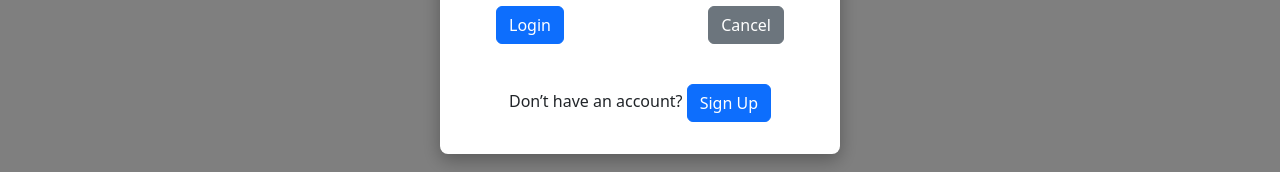
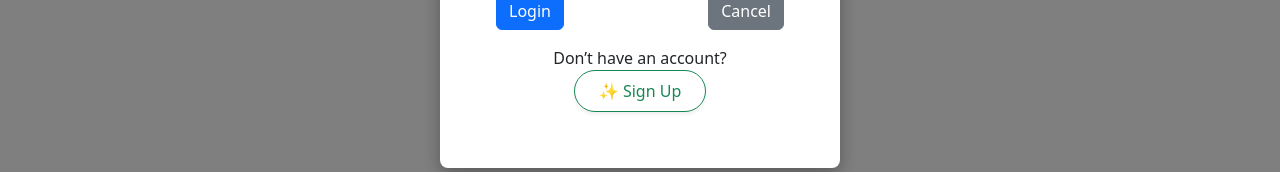
Before and after one commit to athu701/StorePulse-Modern-Rating-Review-Platform, a React (Vite) app in the folder frontend/: page /stores in a window 1280 px wide. Shown: the part 462-634 px from the top of the page. Built offline with nearby package versions, Linux system fonts and the light colour scheme; no server answers.

Commit message:
make signup and log in ui better

```diff
--- a/frontend/src/Landing_Pages/User/UserDashboard.jsx
+++ b/frontend/src/Landing_Pages/User/UserDashboard.jsx
@@ -253,16 +253,6 @@ export default function UserDashboard({
               onSuccess={() => setModalOpen(null)}
               onCancel={() => setModalOpen(null)}
             />
-
-            <div className="mt-3 text-center">
-              <small className="fs-6">Don’t have an account? </small>
-              <button
-                className="btn btn-primary"
-                onClick={() => setModalOpen("signup")}
-              >
-                Sign Up
-              </button>
-            </div>
           </div>
         </>
       )}
@@ -298,16 +288,6 @@ export default function UserDashboard({
               }}
               onCancel={() => setModalOpen(null)}
             />
-
-            <div className="mt-3 text-center">
-              <small className="fs-6">If you already have an account </small>
-              <button
-                className="btn btn-primary"
-                onClick={() => setModalOpen("login")}
-              >
-                Login
-              </button>
-            </div>
           </div>
         </>
       )}
--- a/frontend/src/features/auth/LoginForm.jsx
+++ b/frontend/src/features/auth/LoginForm.jsx
@@ -1,6 +1,7 @@
 import React, { useState } from "react";
 import { useDispatch } from "react-redux";
 import { login } from "./AuthSlice";
+import { Link } from "react-router-dom";
 
 export default function LoginForm({ onSuccess, onCancel }) {
   const [email, setEmail] = useState("");
@@ -23,10 +24,8 @@ export default function LoginForm({ onSuccess, onCancel }) {
 
     try {
       const user = await dispatch(login({ email, password })).unwrap();
-
       setLoading(false);
       showFlash("success", "Login successful! 🎉");
-
       if (onSuccess) onSuccess();
     } catch (err) {
       setLoading(false);
@@ -84,7 +83,7 @@ export default function LoginForm({ onSuccess, onCancel }) {
         </div>
       </div>
 
-      <div className="d-flex justify-content-between align-items-center">
+      <div className="d-flex justify-content-between align-items-center mb-3">
         <button className="btn btn-primary" type="submit" disabled={loading}>
           {loading ? "Logging in..." : "Login"}
         </button>
@@ -98,6 +97,16 @@ export default function LoginForm({ onSuccess, onCancel }) {
           </button>
         )}
       </div>
+
+      <div className="text-center">
+        <span>Don’t have an account? </span>
+        <Link
+          to="/signup"
+          className="btn btn-outline-success rounded-pill px-4 py-2 shadow-sm"
+        >
+          ✨ Sign Up
+        </Link>
+      </div>
     </form>
   );
 }
--- a/frontend/src/features/auth/SignupForm.jsx
+++ b/frontend/src/features/auth/SignupForm.jsx
@@ -1,6 +1,7 @@
 import React, { useState } from "react";
 import { useDispatch } from "react-redux";
 import { signup } from "./AuthSlice";
+import { useNavigate } from "react-router-dom";
 
 export default function SignupForm({ onSuccess, onCancel }) {
   const [form, setForm] = useState({
@@ -16,6 +17,7 @@ export default function SignupForm({ onSuccess, onCancel }) {
   const [showPassword, setShowPassword] = useState(false);
 
   const dispatch = useDispatch();
+  const navigate = useNavigate();
 
   const showFlash = (type, message) => {
     setFlash({ type, message, visible: true });
@@ -133,6 +135,18 @@ export default function SignupForm({ onSuccess, onCancel }) {
           </button>
         )}
       </div>
+
+      <hr className="my-3" />
+      <p className="text-center">
+        Already have an account?{" "}
+        <button
+          type="button"
+          className="btn btn-outline-primary rounded-pill px-4 py-2 shadow-sm"
+          onClick={() => navigate("/login")}
+        >
+          🚀 Log In
+        </button>
+      </p>
     </form>
   );
 }
```
